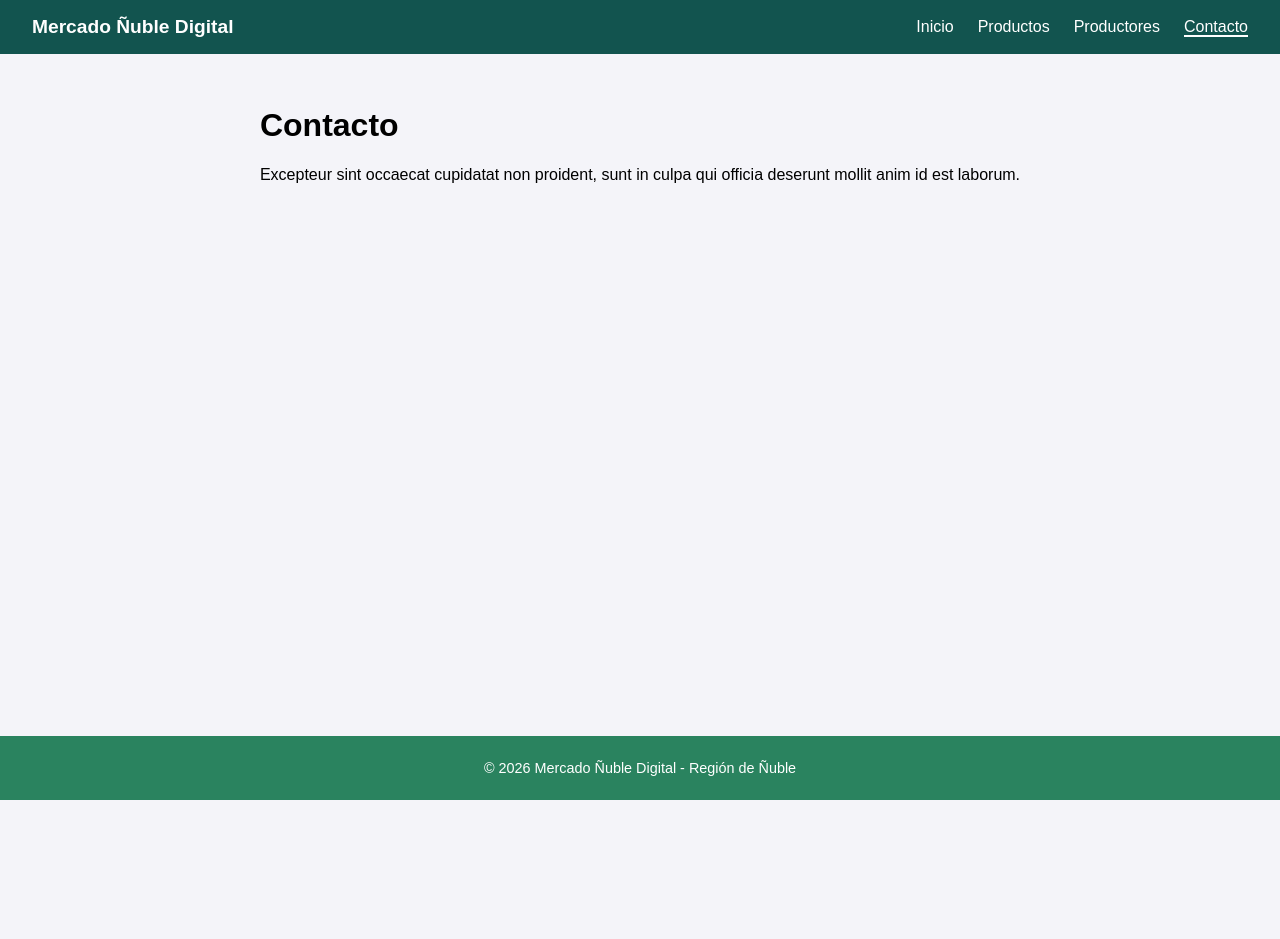
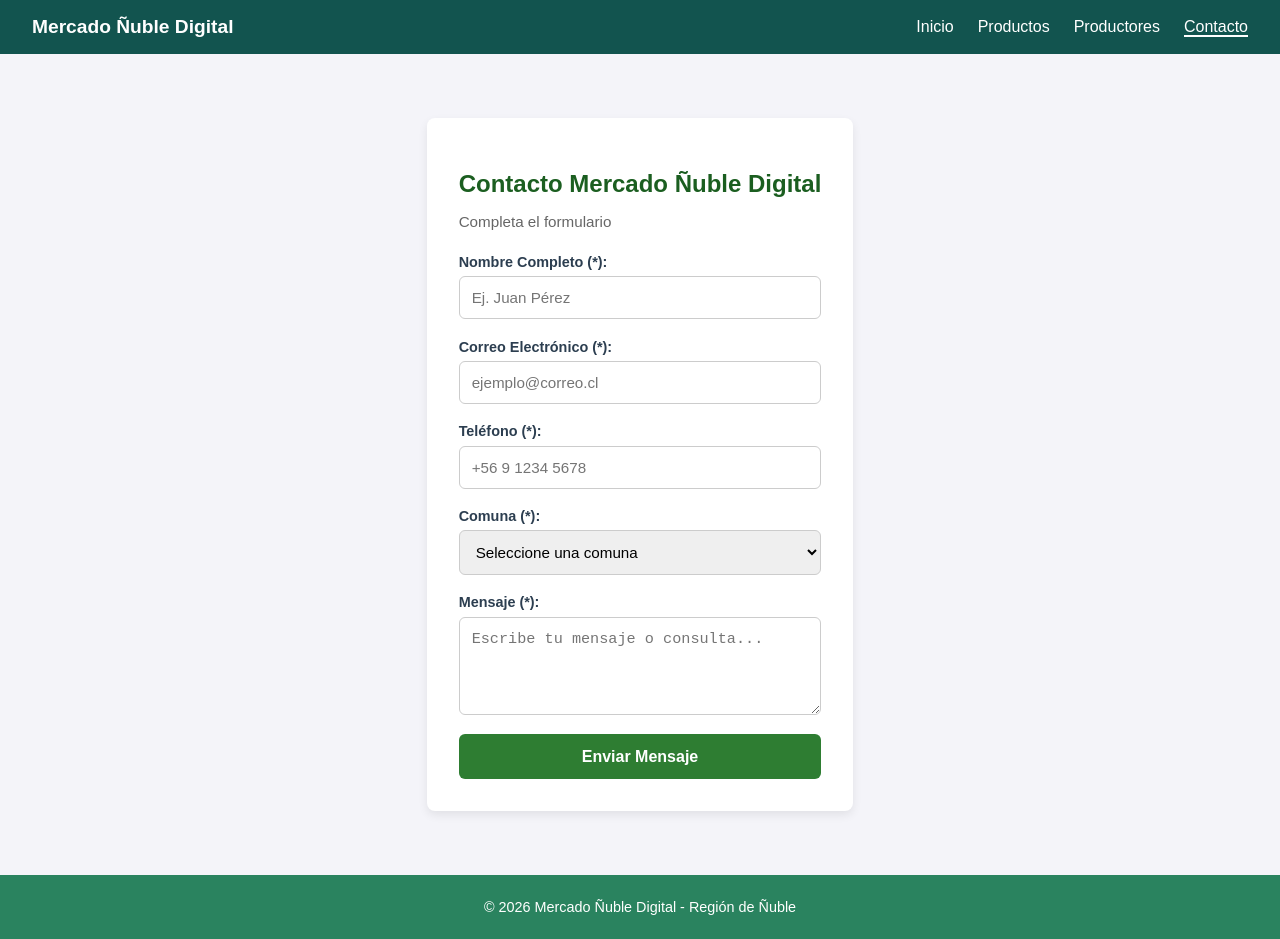
Before and after one commit to Takumishii/IW600-NT1-Patricio-Cardenas, a Vue app: page /contacto in a window 1280 px wide. Before the commit the page ends 800 px from the top, so only its background shows below. Built offline with nearby package versions, Linux system fonts and the light colour scheme.

Commit message:
Parte E - Formulario y validacion

```diff
--- a/src/views/Contacto.vue
+++ b/src/views/Contacto.vue
@@ -1,6 +1,256 @@
+<script>
+export default {
+  data() {
+    return {
+      form: {
+        nombre: '',
+        correo: '',
+        telefono: '',
+        comuna: '',
+        mensaje: ''
+      },
+      error: '',
+      enviado: false
+    }
+  },
+  methods: {
+    procesarFormulario() {
+      if (
+        !this.form.nombre.trim() ||
+        !this.form.correo.trim() ||
+        !this.form.telefono.trim() ||
+        !this.form.comuna ||
+        !this.form.mensaje.trim()
+      ) {
+        this.error = 'Por favor, complete todos los campos obligatorios (*) antes de enviar.'
+        return
+      }
+
+      this.error = ''
+      this.enviado = true
+    },
+    nuevoMensaje() {
+      this.form = {
+        nombre: '',
+        correo: '',
+        telefono: '',
+        comuna: '',
+        mensaje: ''
+      }
+      this.enviado = false
+    }
+  }
+}
+</script>
+
 <template>
-  <div>
-    <h1>Contacto</h1>
-    <p>Excepteur sint occaecat cupidatat non proident, sunt in culpa qui officia deserunt mollit anim id est laborum.</p>
+  <div class="container">
+    <div class="form-card">
+      <h2>Contacto Mercado Ñuble Digital</h2>
+      <p class="subtitulo">Completa el formulario</p>
+
+      <form v-if="!enviado" @submit.prevent="procesarFormulario" class="formulario" novalidate>
+        <div class="form-group">
+          <label for="nombre">Nombre Completo (*):</label>
+          <input
+            type="text"
+            id="nombre"
+            v-model="form.nombre"
+            placeholder="Ej. Juan Pérez"
+          />
+        </div>
+
+        <div class="form-group">
+          <label for="correo">Correo Electrónico (*):</label>
+          <input
+            type="email"
+            id="correo"
+            v-model="form.correo"
+            placeholder="ejemplo@correo.cl"
+          />
+        </div>
+
+        <div class="form-group">
+          <label for="telefono">Teléfono (*):</label>
+          <input
+            type="tel"
+            id="telefono"
+            v-model="form.telefono"
+            placeholder="+56 9 1234 5678"
+          />
+        </div>
+
+        <div class="form-group">
+          <label for="comuna">Comuna (*):</label>
+          <select id="comuna" v-model="form.comuna">
+            <option value="">Seleccione una comuna</option>
+            <option value="Chillán">Chillán</option>
+            <option value="San Carlos">San Carlos</option>
+            <option value="Coihueco">Coihueco</option>
+            <option value="Coelemu">Coelemu</option>
+            <option value="Quirihue">Quirihue</option>
+          </select>
+        </div>
+
+        <div class="form-group">
+          <label for="mensaje">Mensaje (*):</label>
+          <textarea
+            id="mensaje"
+            v-model="form.mensaje"
+            rows="4"
+            placeholder="Escribe tu mensaje o consulta..."
+          ></textarea>
+        </div>
+
+        <div v-if="error" class="mensaje-error">
+          {{ error }}
+        </div>
+
+        <button type="submit" class="btn-enviar">Enviar Mensaje</button>
+      </form>
+
+      <div v-else class="resumen-confirmacion">
+        <h3>¡Mensaje Enviado con Éxito!</h3>
+        <p>A continuación se presenta el resumen de la información ingresada:</p>
+
+        <div class="datos-resumen">
+          <p><strong>Nombre:</strong> {{ form.nombre }}</p>
+          <p><strong>Correo:</strong> {{ form.correo }}</p>
+          <p><strong>Teléfono:</strong> {{ form.telefono }}</p>
+          <p><strong>Comuna:</strong> {{ form.comuna }}</p>
+          <p><strong>Mensaje:</strong> {{ form.mensaje }}</p>
+        </div>
+
+        <button @click="nuevoMensaje" class="btn-nuevo">Enviar otro mensaje</button>
+      </div>
+    </div>
   </div>
 </template>
+
+
+
+<style scoped>
+.container {
+  display: flex;
+  justify-content: center;
+  padding: 2rem 1rem;
+}
+
+.form-card {
+  background: #ffffff;
+  padding: 2rem;
+  border-radius: 8px;
+  box-shadow: 0 4px 10px rgba(0, 0, 0, 0.08);
+  width: 100%;
+  max-width: 550px;
+}
+
+h2 {
+  color: #1b5e20;
+  margin-bottom: 0.3rem;
+}
+
+.subtitulo {
+  color: #666;
+  margin-bottom: 1.5rem;
+  font-size: 0.95rem;
+}
+
+.formulario {
+  display: flex;
+  flex-direction: column;
+  gap: 1.2rem;
+}
+
+.form-group {
+  display: flex;
+  flex-direction: column;
+  gap: 0.4rem;
+}
+
+label {
+  font-weight: bold;
+  color: #2c3e50;
+  font-size: 0.9rem;
+}
+
+input, select, textarea {
+  width: 100%;
+  padding: 0.75rem;
+  border: 1px solid #ccc;
+  border-radius: 6px;
+  font-size: 0.95rem;
+  box-sizing: border-box;
+}
+
+input:focus, select:focus, textarea:focus {
+  outline: none;
+  border-color: #2e7d32;
+  box-shadow: 0 0 0 3px rgba(46, 125, 50, 0.15);
+}
+
+.mensaje-error {
+  background-color: #ffebee;
+  color: #c62828;
+  padding: 0.8rem;
+  border: 1px solid #ef9a9a;
+  border-radius: 6px;
+  font-size: 0.9rem;
+  font-weight: bold;
+}
+
+.btn-enviar {
+  background-color: #2e7d32;
+  color: white;
+  border: none;
+  padding: 0.85rem;
+  font-size: 1rem;
+  font-weight: bold;
+  border-radius: 6px;
+  cursor: pointer;
+  transition: background-color 0.2s;
+}
+
+.btn-enviar:hover {
+  background-color: #1b5e20;
+}
+
+.resumen-confirmacion {
+  background-color: #e8f5e9;
+  border: 1px solid #a5d6a7;
+  padding: 1.5rem;
+  border-radius: 8px;
+  color: #1b5e20;
+}
+
+.resumen-confirmacion h3 {
+  margin-top: 0;
+}
+
+.datos-resumen {
+  background-color: #ffffff;
+  padding: 1rem;
+  border-radius: 6px;
+  margin: 1rem 0;
+  border: 1px solid #c8e6c9;
+  color: #2c3e50;
+}
+
+.datos-resumen p {
+  margin: 0.5rem 0;
+}
+
+.btn-nuevo {
+  background-color: #1565c0;
+  color: white;
+  border: none;
+  padding: 0.6rem 1.2rem;
+  border-radius: 4px;
+  font-weight: bold;
+  cursor: pointer;
+}
+
+.btn-nuevo:hover {
+  background-color: #0d47a1;
+}
+</style>
```
Also changed, not shown: 1 other file (tests, documents, lock files or other folders).
